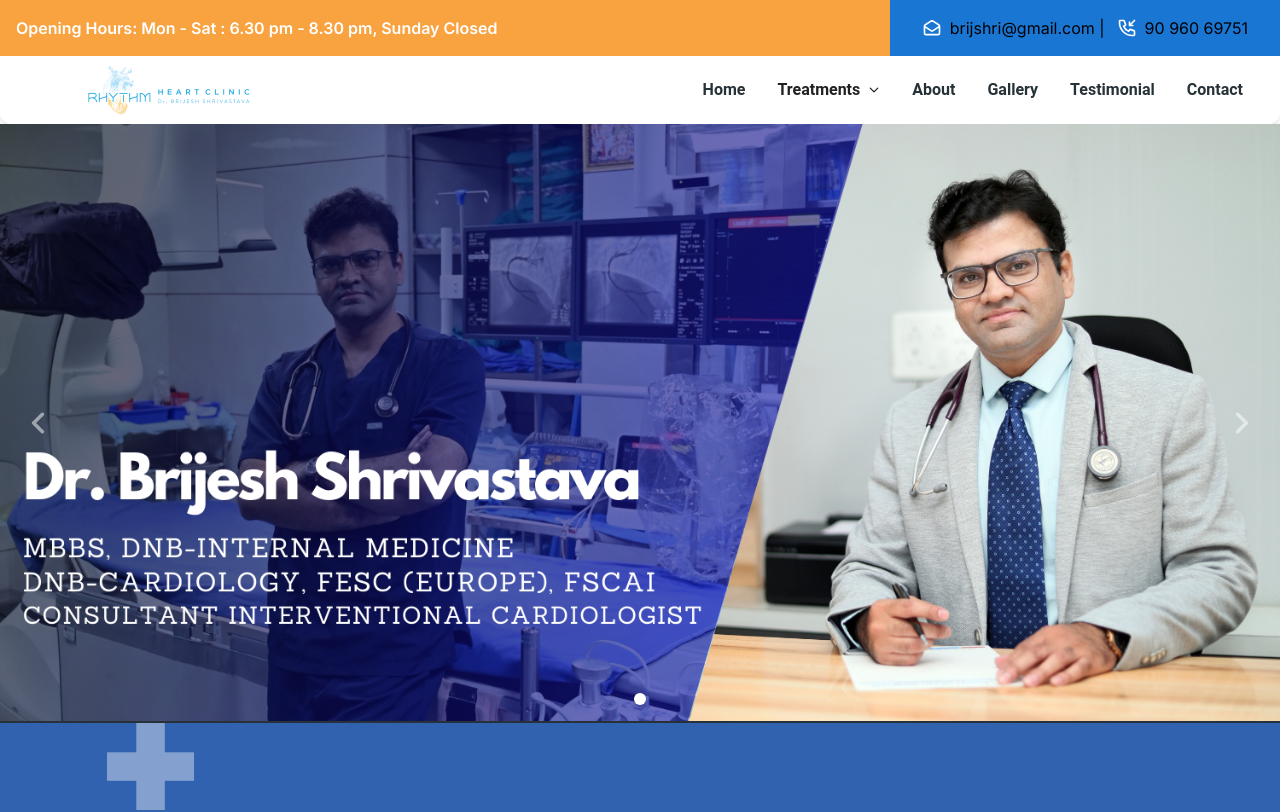
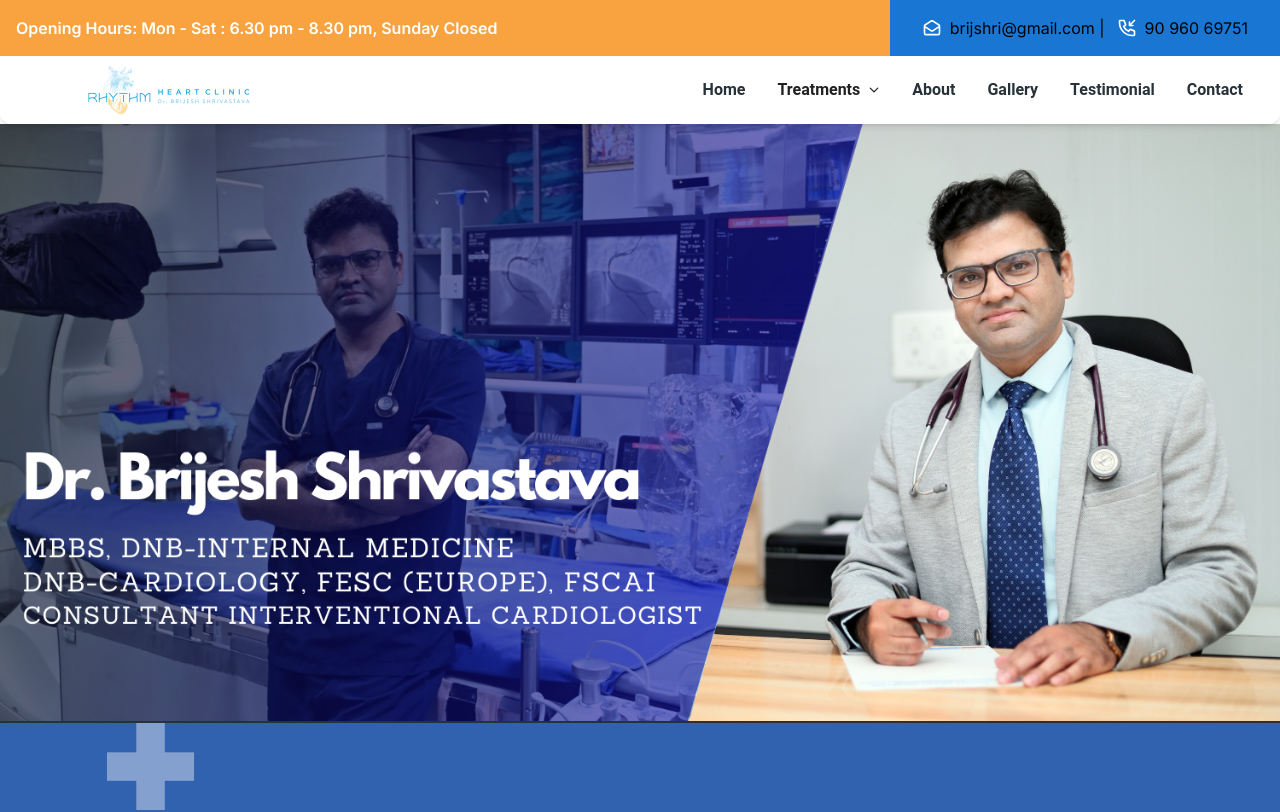
Before and after one commit to Mrityunjay20/DrWebsiteTemplate, a Next.js app: page / in a window 1280 px wide. Shown: the top 812 px of the page. Built offline with nearby package versions, Linux system fonts and the light colour scheme.

Commit message:
banner changed

```diff
--- a/src/app/components/CorouselSlider.js
+++ b/src/app/components/CorouselSlider.js
@@ -2,7 +2,7 @@ import { Carousel } from "@material-tailwind/react";
 
 export function CarouselSlider() {
   return (<>
-    <Carousel className="w-auto mx-auto">
+    <div className="w-auto mx-auto">
       <img
         src="/b2.png"
         alt="image 1"
@@ -14,7 +14,7 @@ export function CarouselSlider() {
         className="h-full w-full object-contain"
       /> */}
 
-    </Carousel>
+    </div>
     </>
   );
 }
```
